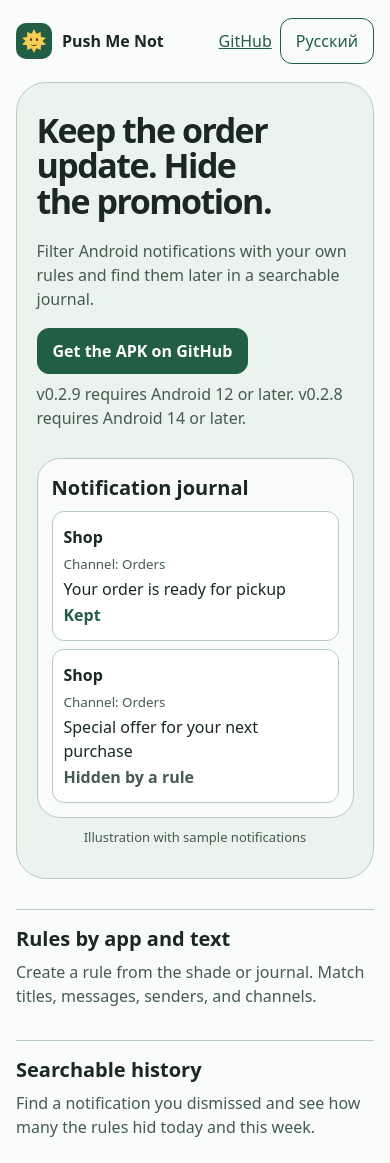
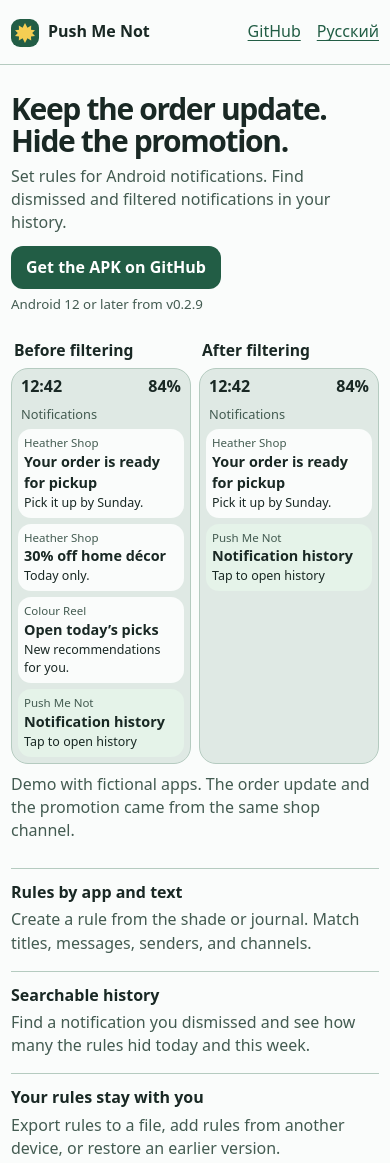
Before and after one commit to VitalyOstanin/pushmenot, a plain HTML site: page docs/index.html in a window 390 px wide. Shown: the top 1163 px of the page. Drawn offline with Linux system fonts and the light colour scheme.

Commit message:
Show notification shade before and after filtering

```diff
--- a/docs/index.html
+++ b/docs/index.html
@@ -1,65 +1,38 @@
 <!doctype html>
 <html lang="en">
 <head>
-<meta charset="utf-8">
-<meta name="viewport" content="width=device-width,initial-scale=1">
-<title data-en="Push Me Not — Android notification filtering" data-ru="Push Me Not — фильтрация уведомлений Android">Push Me Not — Android notification filtering</title>
-<meta name="description" content="Filter Android notifications with rules, keep a searchable journal, and transfer your rules between devices.">
-<style>
-:root{color-scheme:light dark;--ink:#192824;--weak:#435b51;--bg:#fafcfb;--surface:#eaf3ed;--card:#fff;--line:#b5cbc0;--green:#225d45;--button-text:#fff;--gold:#f5ce53;font:16px/1.5 system-ui,sans-serif}
-@media(prefers-color-scheme:dark){:root{--ink:#eef6ef;--weak:#b7ccc0;--bg:#14231c;--surface:#20352a;--card:#253d30;--line:#536f60;--green:#b4e4c7;--button-text:#1c3024}}
-*{box-sizing:border-box}body{margin:0;background:var(--bg);color:var(--ink)}a{color:var(--green)}.wrap{width:min(1080px,calc(100% - 32px));margin:auto}
-nav,.hero,.facts{display:grid;gap:20px}nav{grid-template-columns:1fr auto auto;align-items:center;padding:18px 0}.brand{display:flex;align-items:center;gap:10px;font-weight:750;color:var(--ink);text-decoration:none}
-.mark{width:36px;height:36px;display:grid;place-items:center;background:#225d45;border-radius:10px}.sun{width:24px;height:24px;background:var(--gold);clip-path:polygon(50% 0%,60% 20%,78% 12%,79% 33%,100% 36%,85% 50%,100% 65%,79% 68%,78% 88%,60% 80%,50% 100%,40% 80%,22% 88%,21% 68%,0 65%,15% 50%,0 36%,21% 33%,22% 12%,40% 20%);position:relative}.sun:before{content:"";position:absolute;left:8px;top:9px;width:2px;height:3px;border-radius:100%;background:#49300d;box-shadow:6px 0 #49300d}.sun:after{content:"";position:absolute;left:9px;top:12px;width:6px;height:4px;border-bottom:1.5px solid #49300d;border-radius:100%}
-.hero{grid-template-columns:1.25fr minmax(270px,390px);align-items:center;padding:clamp(30px,7vw,86px) clamp(18px,5vw,56px);background:var(--surface);border:1px solid var(--line);border-radius:30px}
-h1{font-size:clamp(34px,5.2vw,62px);line-height:1.04;letter-spacing:-.045em;margin:0 0 20px;text-wrap:balance}h2{font-size:20px;margin:0 0 6px}p{margin:0 0 12px}.intro{font-size:clamp(16px,2vw,20px);color:var(--weak);max-width:38ch}.muted,figcaption{color:var(--weak)}.cta,button{display:inline-flex;min-height:46px;align-items:center;padding:8px 15px;border:1px solid var(--green);border-radius:12px;background:transparent;color:var(--green);font:inherit}.cta{background:var(--green);color:var(--button-text);font-weight:650;text-decoration:none;margin:5px 0 8px}button{cursor:pointer}
-figure{margin:0}.device{border:1px solid var(--line);border-radius:23px;background:var(--bg);padding:14px;box-shadow:0 18px 48px #163b2526}.notification{border:1px solid var(--line);border-radius:12px;padding:11px;margin-top:8px;background:var(--card)}.notification p{margin:2px 0}.app-name{font-weight:750}.notification small{color:var(--weak)}.result{color:var(--green);font-weight:650}.hidden-result{color:var(--weak);font-weight:650}figcaption{font-size:13px;margin-top:10px;text-align:center}
-.facts{grid-template-columns:repeat(3,1fr);padding-block:30px}.facts article{border-top:1px solid var(--line);padding-top:14px}.facts p{color:var(--weak)}footer{border-top:1px solid var(--line);padding:16px 0 30px;font-size:14px;color:var(--weak)}
-:focus-visible{outline:3px solid #edaf27;outline-offset:2px}
-@media(max-width:740px){.hero,.facts{grid-template-columns:1fr}.hero{gap:16px}nav{gap:8px}.device{box-shadow:none}}
-</style>
+  <meta charset="utf-8">
+  <meta name="viewport" content="width=device-width, initial-scale=1">
+  <title>Push Me Not — Before filtering / After filtering</title>
+  <meta name="description" content="Filter Android notifications with rules and keep a searchable history.">
+  <link rel="alternate" hreflang="ru" href="ru/">
+  <link rel="stylesheet" href="style.css">
 </head>
 <body>
-<div class="wrap">
-<nav>
-<a class="brand" href="#"><span class="mark" aria-hidden="true"><span class="sun"></span></span>Push Me Not</a>
-<a href="https://github.com/VitalyOstanin/pushmenot">GitHub</a>
-<button type="button" id="language" lang="ru">Русский</button>
-</nav>
-<main>
-<section class="hero">
-<div>
-<h1 data-en="Keep the order update. Hide the promotion." data-ru="Оставьте уведомление о заказе. Скройте рекламу.">Keep the order update. Hide the promotion.</h1>
-<p class="intro" data-en="Filter Android notifications with your own rules and find them later in a searchable journal." data-ru="Фильтруйте уведомления Android по своим правилам и находите их позже в журнале с поиском.">Filter Android notifications with your own rules and find them later in a searchable journal.</p>
-<a class="cta" href="https://github.com/VitalyOstanin/pushmenot/releases/latest" data-en="Get the APK on GitHub" data-ru="Открыть релиз на GitHub">Get the APK on GitHub</a>
-<p class="muted" data-en="v0.2.9 requires Android 12 or later. v0.2.8 requires Android 14 or later." data-ru="Для 0.2.9 нужен Android 12 или новее. Для 0.2.8 — Android 14 или новее.">v0.2.9 requires Android 12 or later. v0.2.8 requires Android 14 or later.</p>
-</div>
-<figure>
-<div class="device">
-<h2 data-en="Notification journal" data-ru="Журнал уведомлений">Notification journal</h2>
-<div class="notification"><p class="app-name" data-en="Shop" data-ru="Магазин">Shop</p><small data-en="Channel: Orders" data-ru="Канал: Заказы">Channel: Orders</small><p data-en="Your order is ready for pickup" data-ru="Ваш заказ готов к выдаче">Your order is ready for pickup</p><p class="result" data-en="Kept" data-ru="Оставлено">Kept</p></div>
-<div class="notification"><p class="app-name" data-en="Shop" data-ru="Магазин">Shop</p><small data-en="Channel: Orders" data-ru="Канал: Заказы">Channel: Orders</small><p data-en="Special offer for your next purchase" data-ru="Предложение для следующей покупки">Special offer for your next purchase</p><p class="hidden-result" data-en="Hidden by a rule" data-ru="Скрыто по правилу">Hidden by a rule</p></div>
-</div>
-<figcaption data-en="Illustration with sample notifications" data-ru="Иллюстрация с вымышленными уведомлениями">Illustration with sample notifications</figcaption>
-</figure>
-</section>
-<section class="facts">
-<article><h2 data-en="Rules by app and text" data-ru="Правила по приложению и тексту">Rules by app and text</h2><p data-en="Create a rule from the shade or journal. Match titles, messages, senders, and channels." data-ru="Создавайте правила из шторки или журнала. Учитывайте заголовки, текст, отправителей и каналы.">Create a rule from the shade or journal. Match titles, messages, senders, and channels.</p></article>
-<article><h2 data-en="Searchable history" data-ru="Журнал с поиском">Searchable history</h2><p data-en="Find a notification you dismissed and see how many the rules hid today and this week." data-ru="Находите смахнутые уведомления и смотрите, сколько уведомлений скрыто за день и неделю.">Find a notification you dismissed and see how many the rules hid today and this week.</p></article>
-<article><h2 data-en="Your rules stay with you" data-ru="Перенос правил">Your rules stay with you</h2><p data-en="Export rules to a file, add rules from another device, or restore an earlier version." data-ru="Экспортируйте правила в файл, дополняйте их с другого устройства или восстанавливайте прежнюю версию.">Export rules to a file, add rules from another device, or restore an earlier version.</p></article>
-</section>
+<header><div class="wrap">
+  <a class="brand" href="./"><span class="icon sun-icon" aria-hidden="true"><i class="sun"></i></span>Push Me Not</a>
+  <nav><a href="https://github.com/VitalyOstanin/pushmenot">GitHub</a><a href="ru/" hreflang="ru" lang="ru">Русский</a></nav>
+</div></header>
+<main class="wrap">
+  <section class="intro">
+    <h1>Keep the order update. Hide the promotion.</h1>
+    <p>Set rules for Android notifications. Find dismissed and filtered notifications in your history.</p>
+    <a class="cta" href="https://github.com/VitalyOstanin/pushmenot/releases/latest">Get the APK on GitHub</a>
+    <small>Android 12 or later from v0.2.9</small>
+  </section>
+  <figure>
+    <div class="comparison">
+      <section class="shot"><h2>Before filtering</h2><div class="shade"><div class="shade-bar"><span>12:42</span><span>84%</span></div><div class="shade-label">Notifications</div><article class="notice "><div class="icon " aria-hidden="true">H</div><div><span class="source">Heather Shop</span><strong>Your order is ready for pickup</strong><span class="message">Pick it up by Sunday.</span></div></article><article class="notice "><div class="icon " aria-hidden="true">H</div><div><span class="source">Heather Shop</span><strong>30% off home décor</strong><span class="message">Today only.</span></div></article><article class="notice offer"><div class="icon offer" aria-hidden="true">C</div><div><span class="source">Colour Reel</span><strong>Open today’s picks</strong><span class="message">New recommendations for you.</span></div></article><article class="notice shortcut"><div class="icon sun-icon" aria-hidden="true"><i class="sun"></i></div><div><span class="source">Push Me Not</span><strong>Notification history</strong><span class="message">Tap to open history</span></div></article></div></section>
+      <section class="shot"><h2>After filtering</h2><div class="shade"><div class="shade-bar"><span>12:42</span><span>84%</span></div><div class="shade-label">Notifications</div><article class="notice "><div class="icon " aria-hidden="true">H</div><div><span class="source">Heather Shop</span><strong>Your order is ready for pickup</strong><span class="message">Pick it up by Sunday.</span></div></article><article class="notice shortcut"><div class="icon sun-icon" aria-hidden="true"><i class="sun"></i></div><div><span class="source">Push Me Not</span><strong>Notification history</strong><span class="message">Tap to open history</span></div></article></div></section>
+    </div>
+    <figcaption>Demo with fictional apps. The order update and the promotion came from the same shop channel.</figcaption>
+  </figure>
+  <section class="facts">
+    <article><h2>Rules by app and text</h2><p>Create a rule from the shade or journal. Match titles, messages, senders, and channels.</p></article>
+    <article><h2>Searchable history</h2><p>Find a notification you dismissed and see how many the rules hid today and this week.</p></article>
+    <article><h2>Your rules stay with you</h2><p>Export rules to a file, add rules from another device, or restore an earlier version.</p></article>
+  </section>
+  <footer>Android posts notifications first. A banner or sound can appear before Push Me Not dismisses the notification.</footer>
 </main>
-<footer data-en="Android delivers notifications before Push Me Not can dismiss them. A banner or sound may appear first." data-ru="Android сначала публикует уведомление. Баннер или звук могут появиться до того, как Push Me Not уберёт его.">Android delivers notifications before Push Me Not can dismiss them. A banner or sound may appear first.</footer>
-</div>
-<script>
-const button = document.querySelector('#language');
-button.addEventListener('click', () => {
-  const lang = document.documentElement.lang === 'en' ? 'ru' : 'en';
-  document.documentElement.lang = lang;
-  button.lang = lang === 'en' ? 'ru' : 'en';
-  button.textContent = lang === 'en' ? 'Русский' : 'English';
-  document.querySelectorAll('[data-en]').forEach(node => { node.textContent = node.dataset[lang]; });
-});
-</script>
 </body>
 </html>
--- /dev/null
+++ b/docs/style.css
@@ -0,0 +1,80 @@
+:root {
+  color-scheme: light dark;
+  --ink: #192824;
+  --muted: #435b51;
+  --green: #225d45;
+  --on-green: #fff;
+  --bg: #fafcfb;
+  --line: #b5cbc0;
+  --shade: #dfe9e4;
+  --card: #fafcfb;
+  --shortcut: #e5f3e9;
+  --icon-shop: #e8ddf0;
+  --icon-offer: #f9e5cf;
+  --icon-ink: #46354a;
+  --yellow: #f5ce53;
+  font: 16px/1.45 system-ui, sans-serif;
+}
+@media (prefers-color-scheme: dark) {
+  :root {
+    --ink: #eef6ef;
+    --muted: #bad0c3;
+    --green: #afe1c3;
+    --on-green: #162e23;
+    --bg: #14231c;
+    --line: #526c5e;
+    --shade: #1d3027;
+    --card: #293e34;
+    --shortcut: #304d3d;
+    --icon-shop: #cabbda;
+    --icon-offer: #e9c8a6;
+  }
+}
+* { box-sizing: border-box; }
+body { margin: 0; background: var(--bg); color: var(--ink); }
+.wrap { width: min(100% - 36px, 1000px); margin-inline: auto; }
+header { border-bottom: 1px solid var(--line); }
+header .wrap { min-height: 64px; display: flex; justify-content: space-between; align-items: center; gap: 14px; }
+.brand { display: inline-flex; align-items: center; gap: 9px; color: var(--ink); font-weight: 750; text-decoration: none; }
+nav { display: flex; gap: 16px; }
+a { color: var(--green); text-underline-offset: 3px; }
+a:focus-visible { outline: 3px solid var(--yellow); outline-offset: 4px; }
+.intro { padding-block: 28px 24px; }
+h1 { max-width: 23ch; margin: 0 0 8px; font-size: clamp(30px, 5vw, 57px); line-height: 1.06; letter-spacing: -.045em; text-wrap: balance; }
+.intro p { margin: 0 0 12px; color: var(--muted); }
+.cta { display: inline-block; border-radius: 12px; padding: 10px 15px; background: var(--green); color: var(--on-green); font-weight: 700; text-decoration: none; }
+.intro small { display: inline-block; margin: 6px 0 0 8px; color: var(--muted); }
+figure { margin: 0; }
+.comparison { display: grid; grid-template-columns: repeat(2, minmax(0, 1fr)); gap: 14px; }
+.shot { display: grid; grid-template-rows: auto 1fr; }
+.shot h2 { font-size: 1.1rem; margin: 0 0 7px 3px; }
+.shade { display: flex; flex-direction: column; gap: 6px; min-height: 357px; padding: 13px; border: 1px solid var(--line); border-radius: 24px; background: var(--shade); }
+.shade-bar { display: flex; justify-content: space-between; font-weight: 700; padding: 0 3px; }
+.shade-label { color: var(--muted); font-size: .8rem; padding-inline: 3px; }
+.notice { display: grid; grid-template-columns: 28px minmax(0, 1fr); align-items: start; gap: 8px; padding: 7px 9px; background: var(--card); border-radius: 13px; }
+.notice.shortcut { background: var(--shortcut); }
+.notice span, .notice strong { display: block; overflow-wrap: anywhere; }
+.notice .source { font-size: .72rem; color: var(--muted); }
+.notice strong { font-size: .9rem; }
+.notice .message { font-size: .78rem; }
+.icon { width: 28px; height: 28px; display: grid; place-items: center; margin-top: 2px; background: var(--icon-shop); color: var(--icon-ink); border-radius: 9px; font-weight: 800; font-size: .8rem; }
+.icon.offer { background: var(--icon-offer); }
+.sun-icon { background: #225d45; }
+.sun { width: 20px; height: 20px; background: var(--yellow); clip-path: polygon(50% 0,62% 24%,81% 12%,80% 34%,100% 36%,86% 50%,100% 65%,80% 67%,81% 88%,62% 76%,50% 100%,38% 76%,19% 88%,20% 67%,0 65%,14% 50%,0 36%,20% 34%,19% 12%,38% 24%); }
+figcaption { margin-top: 9px; color: var(--muted); }
+footer { margin-top: 20px; padding: 14px 0 22px; border-top: 1px solid var(--line); color: var(--muted); font-size: .84rem; }
+@media (max-width: 480px) {
+  .wrap { width: calc(100% - 22px); }
+  .comparison { gap: 8px; }
+  .shade { min-height: 0; padding: 6px; border-radius: 17px; }
+  .notice { grid-template-columns: minmax(0, 1fr); padding: 6px; }
+  .notice .icon { display: none; }
+  .shot h2 { font-size: .98rem; }
+  .intro small { margin-left: 0; display: block; }
+}
+
+.facts { display: grid; grid-template-columns: repeat(3, minmax(0, 1fr)); gap: 16px; margin-top: 26px; }
+.facts article { border-top: 1px solid var(--line); padding-top: 12px; }
+.facts h2 { font-size: 1rem; margin: 0 0 4px; }
+.facts p { color: var(--muted); margin: 0; }
+@media (max-width: 620px) { .facts { grid-template-columns: 1fr; } }
```
Also changed, not shown: docs/ru/index.html (added, +38 -0 lines).
